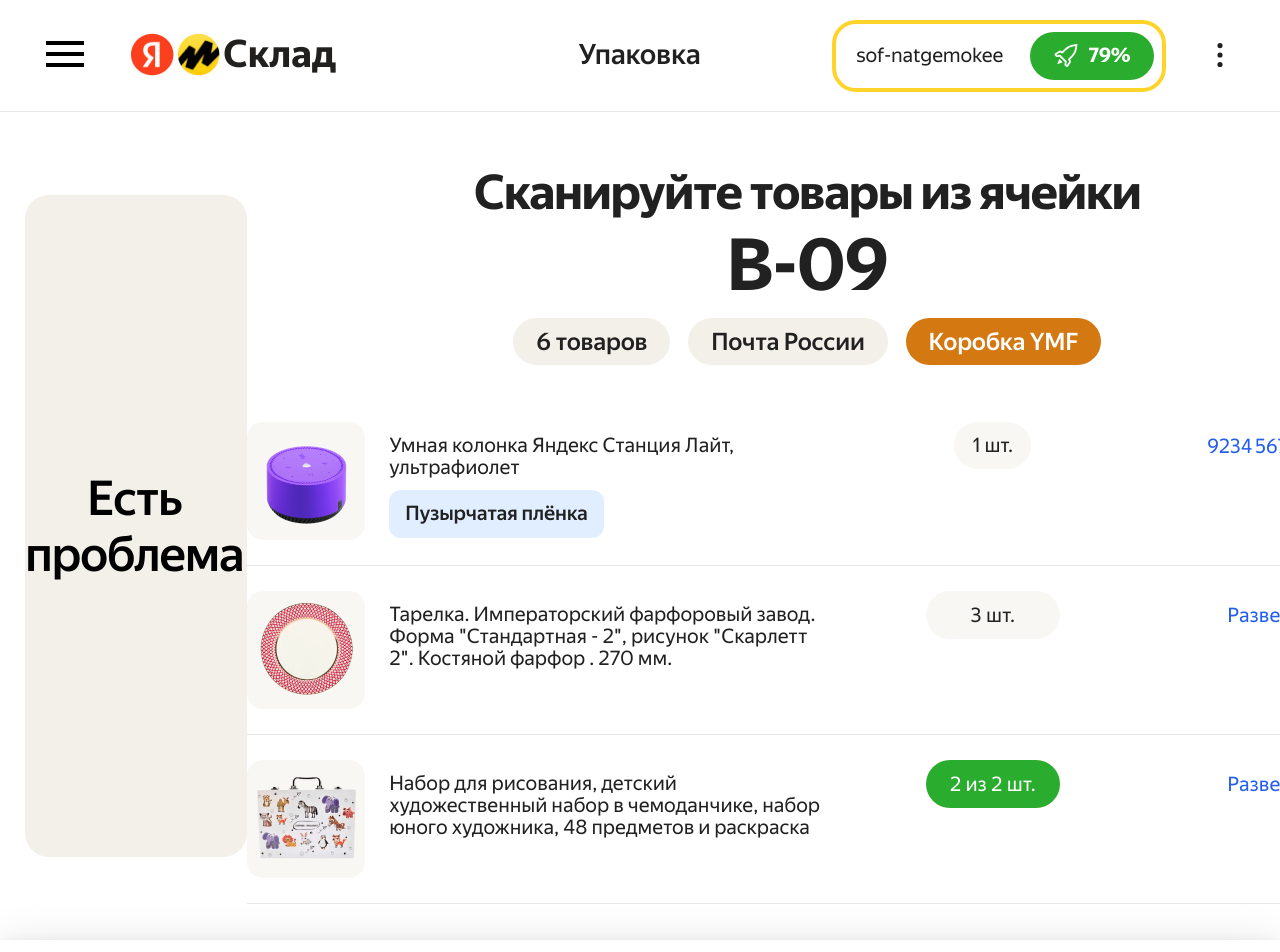
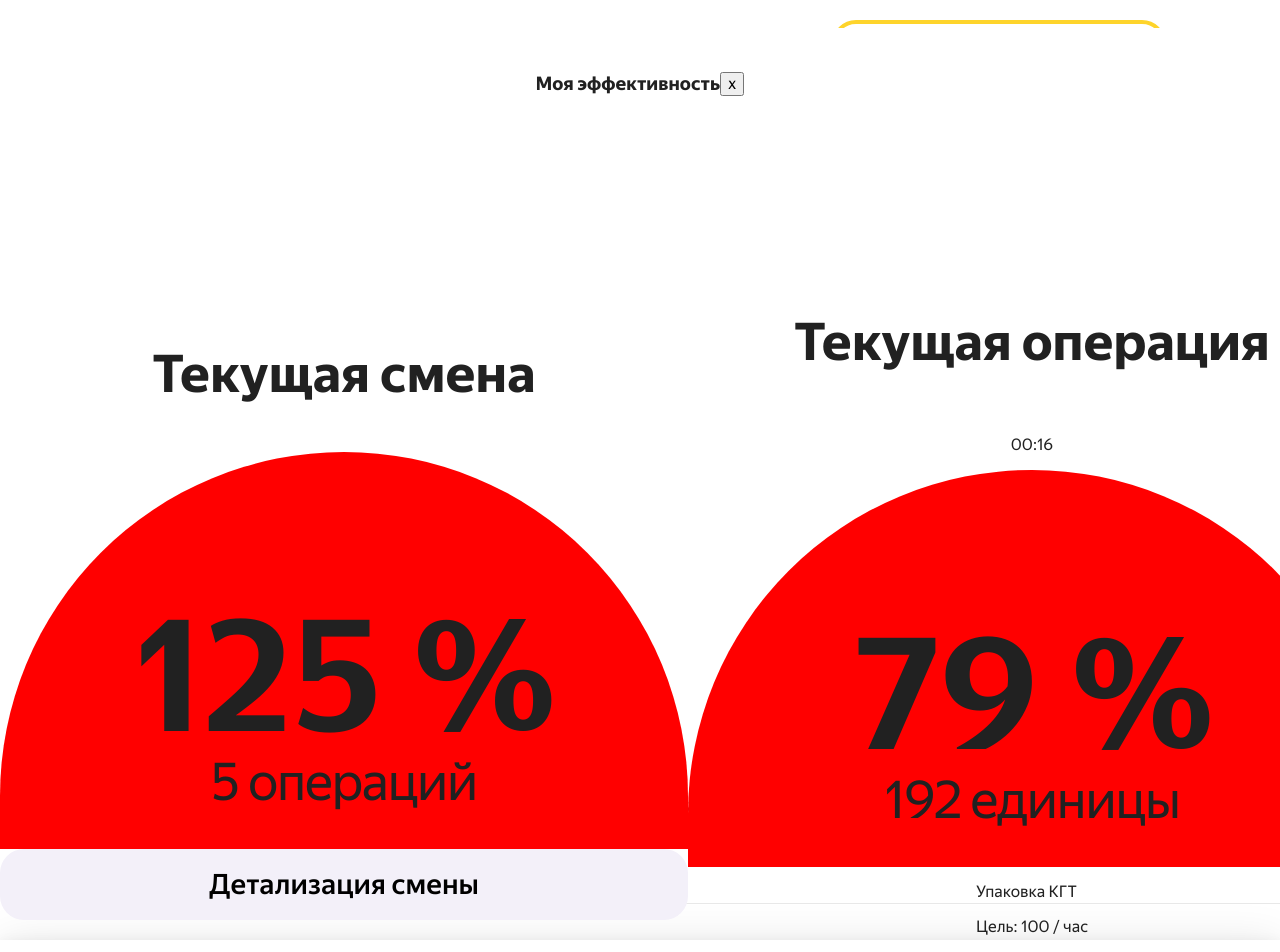
Before and after one commit to nidoveralis/product-packing-react, a React (Create React App) app: page / in a window 1280 px wide. Shown: the top 952 px of the page. Built offline with nearby package versions, Linux system fonts and the light colour scheme.

Commit message:
feat: create component statistic

```diff
--- a/src/components/Main/Main.js
+++ b/src/components/Main/Main.js
@@ -1,6 +1,7 @@
 import Footer from '../Footer/Footer';
 import Header from '../Header/Header';
 import Products from '../Products/Products';
+import Statistic from '../Statistic/Statistic';
 
 function Main(props){
   return(
@@ -12,6 +13,7 @@
             <button className="content__button close-box">Закрыть коробку</button>
         </main>
         <Footer />
+        <Statistic />
     </>
   )
 };
--- /dev/null
+++ b/src/components/Statistic/Statistic.css
@@ -0,0 +1,83 @@
+.statistic {
+  top: 28px;
+  bottom: 0;
+  width: 100%;
+  position: absolute;
+  z-index: 4;
+  background-color: #fff;
+}
+
+.statistic__navbar {
+  width: 100%;
+  height: 112px;
+  display: flex;
+  align-items: center;
+  justify-content: center;
+}
+
+.statistic__container {
+  display: flex;
+  align-items: center;
+  justify-content: space-between;
+  height: 936px;
+}
+
+.statistic-shift {
+  width: 960px;
+  display: flex;
+  flex-direction: column;
+  align-items: center;
+  justify-content: space-between;
+}
+
+.statistic-shift__title {
+  font-size: 52px;
+  font-weight: 700;
+  line-height: 52px;
+}
+
+.statistic-shift__progress {
+  width: 688px;
+  height: 397px;
+  border-radius: 397px 397px 0 0;
+  -webkit-border-radius: 397px 397px 0 0;
+  -moz-border-radius: 397px 397px 0 0;
+  -ms-border-radius: 397px 397px 0 0;
+  -o-border-radius: 397px 397px 0 0;
+  background-color: red;
+  display: flex;
+  align-items: center;
+  justify-content: end;
+  flex-direction: column;
+}
+
+.statistic-shift__interest {
+  font-family: 'YandexSansDisplay', Arial, sans-serif;
+  font-size: 160px;
+  font-weight: 700;
+  line-height: 161px;
+  margin: 0;
+}
+
+.statistic-shift__count {
+  font-size: 52px;
+  font-weight: 400;
+  line-height: 53px;
+  margin: 0 0 40px 0;
+  letter-spacing: -.03em;
+}
+
+.statistic-shift__button {
+  width: 100%;
+  border: none;
+  padding: 20px;
+  background-color: #F3F0F9;
+  border-radius: 24px;
+  -webkit-border-radius: 24px;
+  -moz-border-radius: 24px;
+  -ms-border-radius: 24px;
+  -o-border-radius: 24px;
+  font-size: 28px;
+  font-weight: 500;
+  line-height: 31px;
+}
--- /dev/null
+++ b/src/components/Statistic/Statistic.js
@@ -0,0 +1,40 @@
+import '../../vendor/fonts/fonts.css'
+import './Statistic.css';
+
+
+function Statistic() {
+  return(
+    <section className='statistic'>
+      <div className='statistic__navbar'>
+        <h3>Моя эффективность</h3>
+        <button>x</button>
+      </div>
+      <div className='statistic__container'>
+      <div className='statistic-shift'>
+        <h3 className='statistic-shift__title'>Текущая смена</h3>
+        <div className='statistic-shift__progress'>
+          <p className='statistic-shift__interest'>125 %</p>
+          <p className='statistic-shift__count'>5 операций</p>
+        </div>
+        <button className='statistic-shift__button'>Детализация смены</button>
+      </div>
+      <div className='statistic-shift'>
+        <h3 className='statistic-shift__title'>Текущая операция</h3>
+        <span />
+        <p className='statistic-shift__time'>00:16</p>
+        <div className='statistic-shift__progress'>
+          <p className='statistic-shift__interest'>79 %</p>
+          <p className='statistic-shift__count'>192 единицы</p>
+        </div>
+        <div  className='shift__goals'>
+          <p>Упаковка КГТ</p>
+          <p>Цель: 100 / час</p>
+        </div>
+      </div>
+      </div>
+
+    </section>
+  )
+}
+
+export default Statistic;
```
